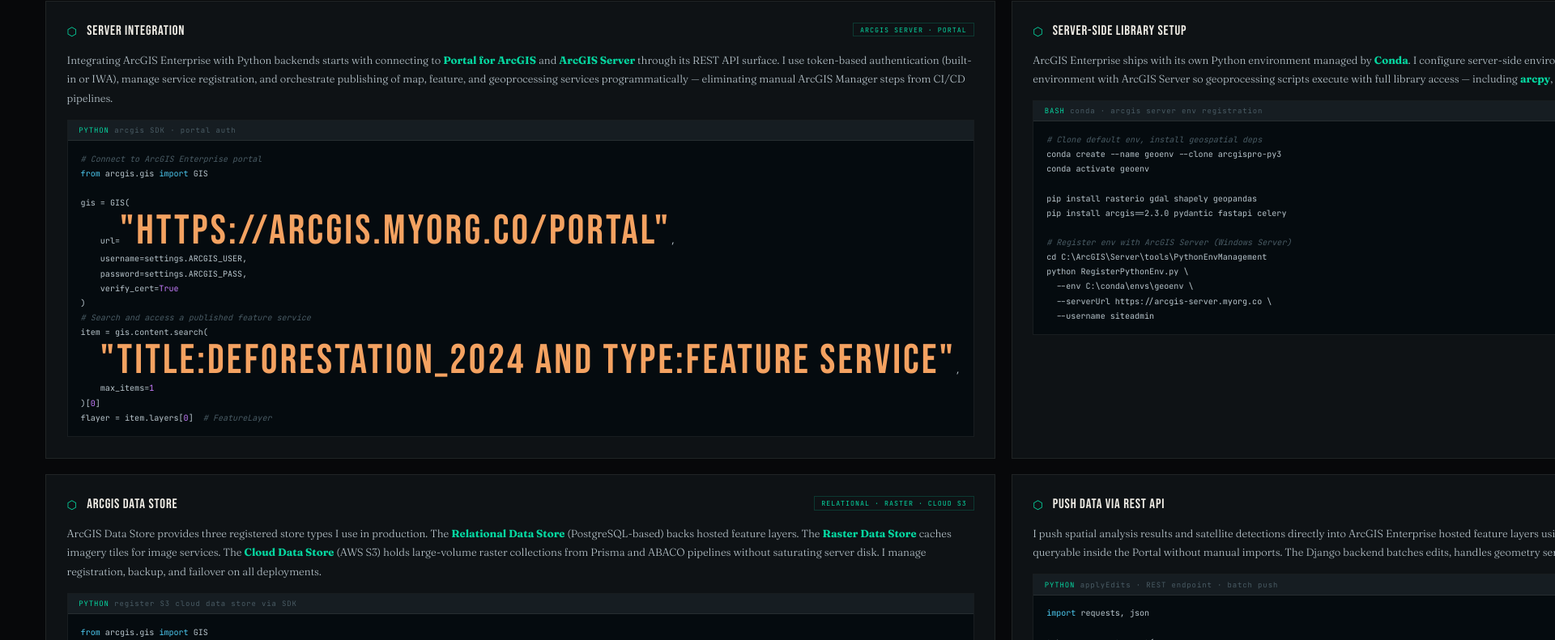
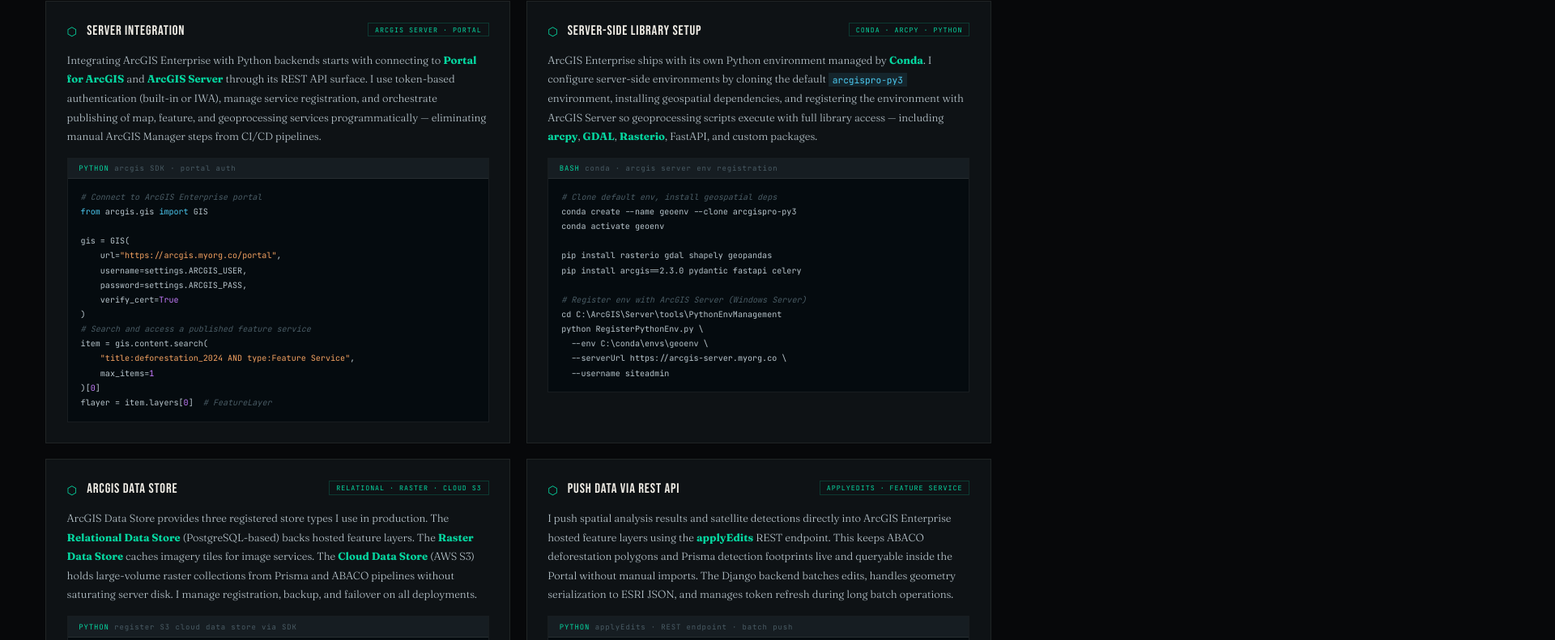
Before and after one commit to posmodernismoSIG/cv, a plain HTML site: page index.html in a window 1280 px wide. Shown: the part 3035-3826 px from the top of the page at 81% size, 1920 px wide, since content can reach past the window. Drawn offline with Linux system fonts and the light colour scheme.

Commit message:
fix: font size

```diff
--- a/index.html
+++ b/index.html
@@ -201,6 +201,8 @@
 .cb pre{padding:.85rem 1rem;overflow-x:auto;margin:0}
 .cb code{font-family:var(--M);font-size:.63rem;line-height:1.8;
   color:var(--chalk2);display:block;white-space:pre}
+.cb code span{font-family:var(--M)!important;font-size:inherit!important;
+  font-weight:inherit!important;text-transform:none!important;letter-spacing:0!important}
 .kw{color:var(--ice)}.st{color:var(--amber)}.vl{color:#c77dff}
 .cm{color:var(--chalk3);font-style:italic}
 
```
